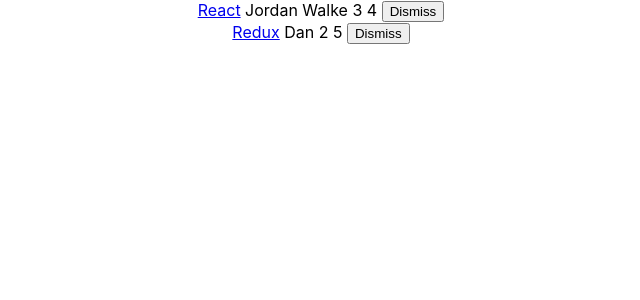
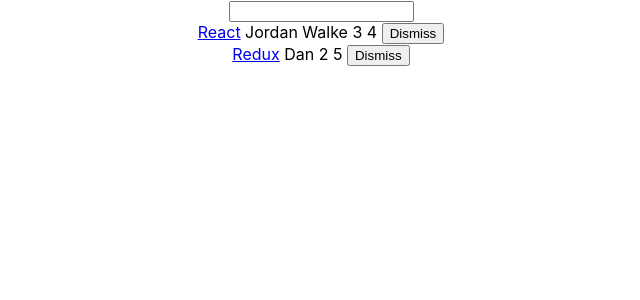
Before and after one commit to aaronw4/hacker, a React (Create React App) app: page / in a window 1280 px wide. Shown: the top 300 px of the page, without its empty margins (319-959 px from the left). Built offline with nearby package versions, Linux system fonts and the light colour scheme; the HTML template or start-up script is replaced by a standard one.

Commit message:
Added search filter input

```diff
--- a/src/App.js
+++ b/src/App.js
@@ -1,13 +1,23 @@
 import React, { Component } from 'react'
 import './App.css';
+
+function isSearched(searchTerm) {
+  return (item) => {
+    return item.title.toLowerCase().includes(searchTerm.toLowerCase())
+  }
+}
 
 class App extends Component {
   constructor(props) {
     super(props);
+
     this.state = {
-      list: list
-    }
-    this.onDismiss = this.onDismiss.bind(this)
+      list: list,
+      searchTerm: ''
+    };
+
+    this.onDismiss = this.onDismiss.bind(this);
+    this.onSearchChange = this.onSearchChange.bind(this);
   }
 
   onDismiss(id) {
@@ -16,11 +26,17 @@
     this.setState({list: updatedList})
   }
 
+  onSearchChange(event) {
+    this.setState({searchTerm: event.target.value})
+  }
+
   render() {
     return (
       <div className="App">
-        {
-          this.state.list.map(item => {
+        <form>
+          <input type='text' onChange={this.onSearchChange}/>
+        </form>
+        {this.state.list.filter(isSearched(this.state.searchTerm)).map(item => {
           return (
             <div key={item.id}>
               <span>
@@ -36,8 +52,7 @@
               </span>
             </div>
           )
-          })
-        }
+        })}
       </div>
     );
   }
```
Lines whose indentation alone changed are shown as unchanged.
